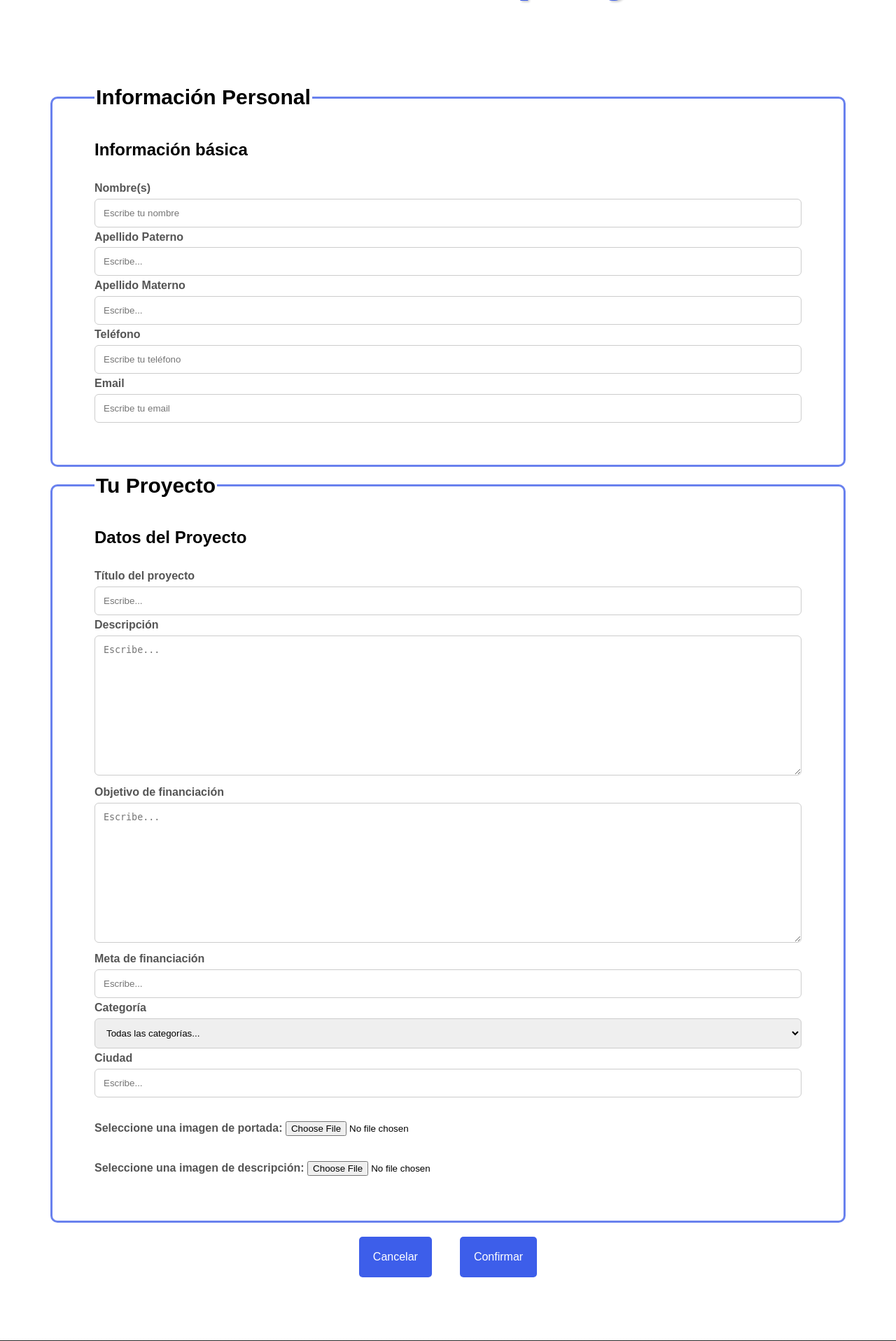
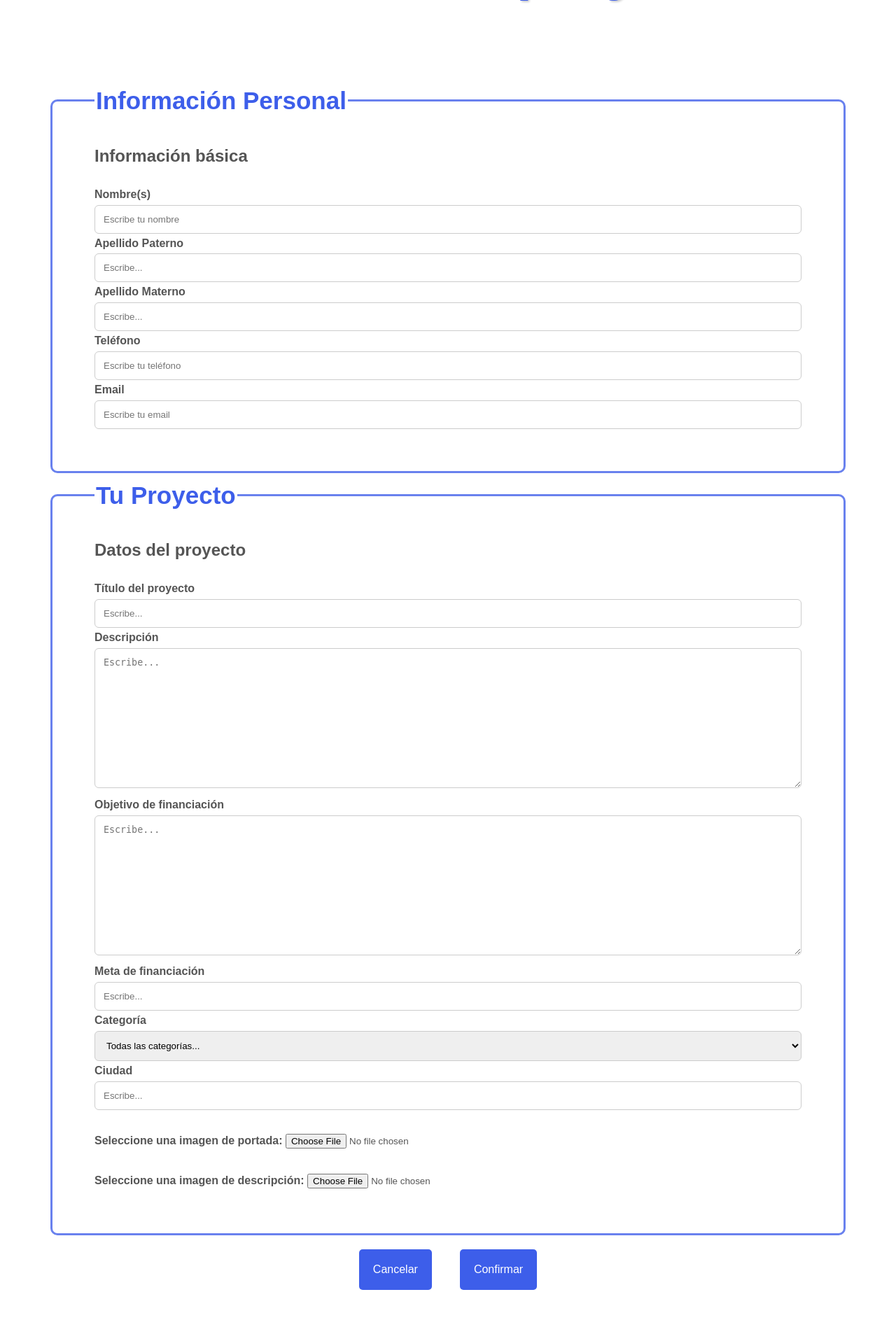
Before and after one commit to KevinMed25/IgniteCrowd, a PHP site: template views/pages/CrearProyecto.php in a window 1280 px wide. Shown: the part 281-2197 px from the top of the page at 70% size. Run offline with PHP 8.4, Linux system fonts and the light colour scheme; the template is opened without the code that fills it, so the values that code supplies are empty.

Commit message:
feat: modificaciones en los estilos

```diff
--- a/public/src/css/estilos.css
+++ b/public/src/css/estilos.css
@@ -168,6 +168,7 @@ body {
     justify-content: center;
     align-items: center;
     margin-bottom: 6rem;
+    margin-top: 6rem;
 }
 
 .contenedor a {
@@ -274,7 +275,7 @@ body {
 /* Estilos para la barra de filtrado */
 .filtro-barra {
     width: 100%;
-    background: linear-gradient(to bottom, var(--azulClaro), var(--azulOscuro) );
+    background: linear-gradient(to bottom, var(--azulClaro), var(--azulOscuro));
     padding: 1rem 0;
     display: flex;
     justify-content: space-around;
@@ -294,7 +295,7 @@ select option {
     background-color: var(--azulClaro);
     color: #fff;
     padding: 0.5rem;
-    border-bottom: 1rem solid var(--amarillod);
+    border-bottom: 1rem solid var(--amarillo);
     font-size: 2rem;
     border-radius: 0;
 }
@@ -305,6 +306,7 @@ select option:hover {
 
 .selector p {
     font-size: 2.5rem;
+    font-weight: bold;
     margin: 0;
     color: var(--naranja);
 }
@@ -661,11 +663,13 @@ select option:hover {
 }
 
 legend {
-    font-size: 3rem;
+    font-size: 3.5rem;
     font-weight: bold;
+    color: var(--azulClaro);
 }
 
 fieldset{
+    color: #555555;
     padding-left: 6rem;
     padding-right: 6rem;
     padding-bottom: 6rem;
@@ -713,7 +717,6 @@ input[type=tel]:hover, input[type=number]:hover{
 
 .formulario label {
     font-weight: bold;
-    color: #555555;
 }
 
 .campos-img {
--- a/views/pages/CrearProyecto.php
+++ b/views/pages/CrearProyecto.php
@@ -27,7 +27,7 @@
 
         <fieldset>
             <legend>Tu Proyecto</legend>
-            <h2>Datos del Proyecto</h2>
+            <h2>Datos del proyecto</h2>
 
             <label for="proyecto">Título del proyecto</label>
             <input type="text" id="proyecto" placeholder="Escribe...">
```
